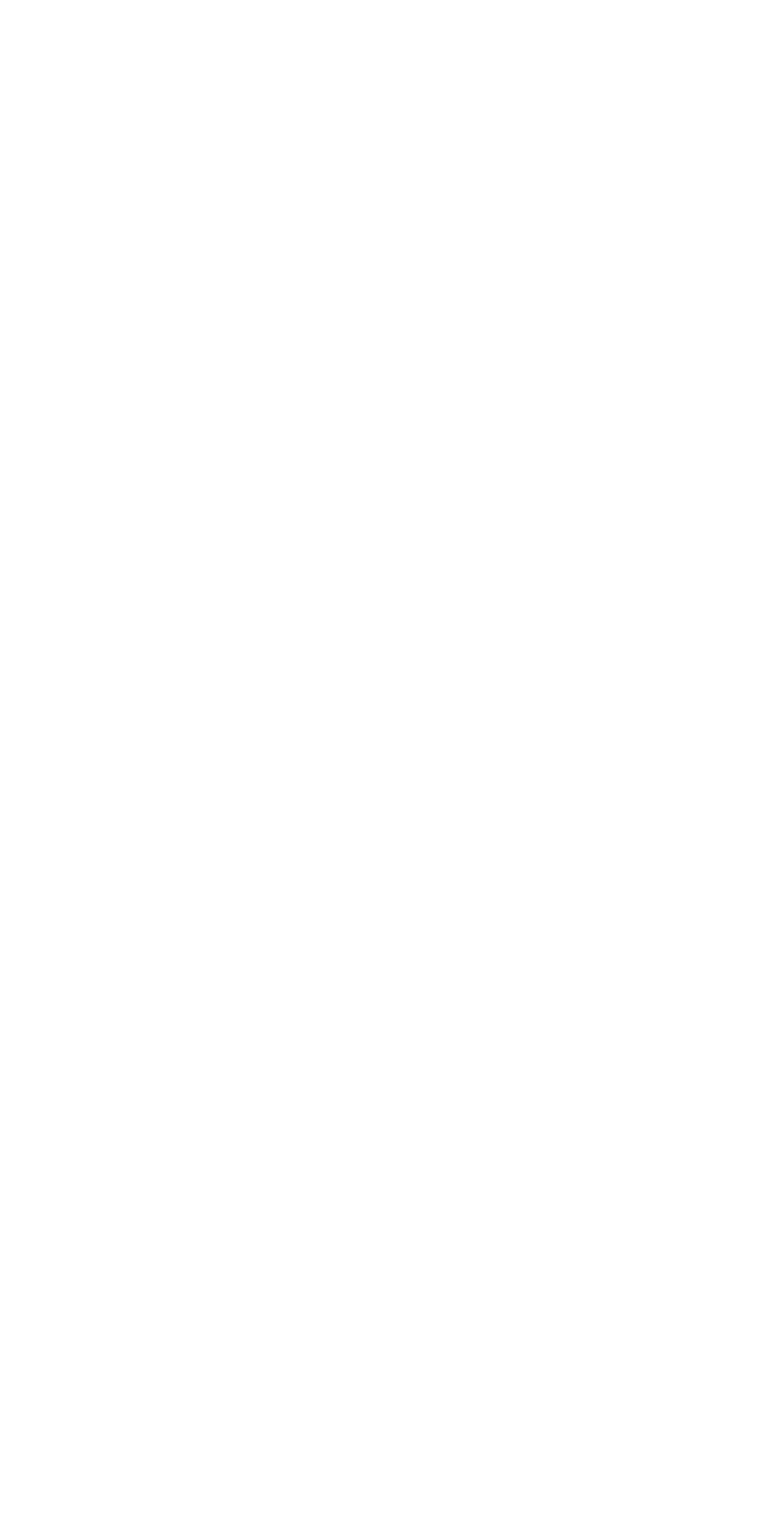
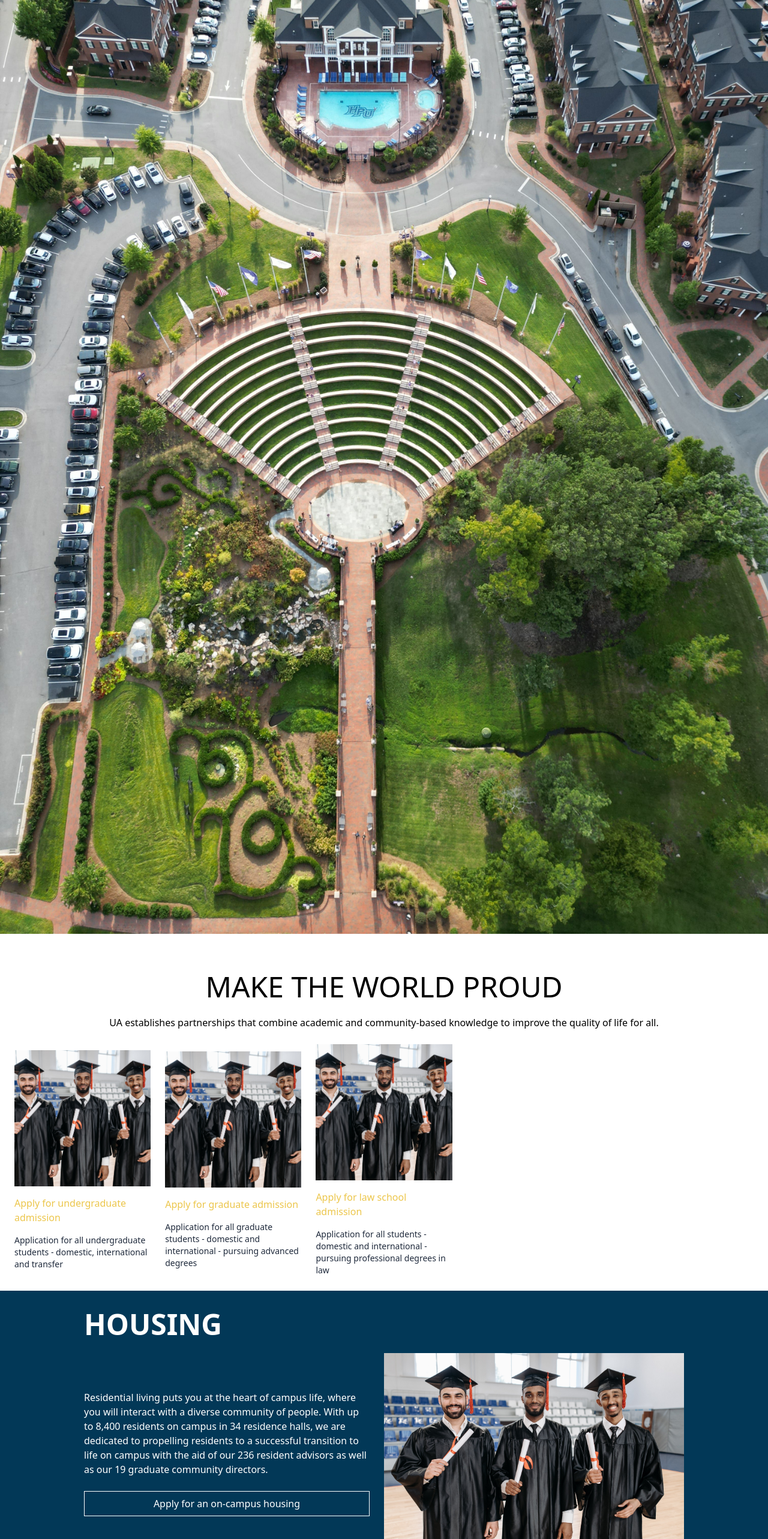
Before and after one commit to Ali-Fattahian/delphis-university-frontend, a React (Create React App) app: page /apply in a window 1280 px wide. Before the commit this address had no page. Shown: the part 234-2800 px from the top of the page at 60% size. Before the commit the page ends 800 px from the top, so only its background shows below. Built offline with nearby package versions, Linux system fonts and the light colour scheme.

Commit message:
create the apply page, set to width of links in CardNoBorder components to 100%

```diff
--- a/src/App.js
+++ b/src/App.js
@@ -4,6 +4,7 @@ import "./App.css";
 import ResearchResourcesPage from "./pages/Research/ResearchResourcesPage";
 import ResearchCenterPage from "./pages/Research/ResearchCenterPage";
 import CommunityPage from "./pages/CommunityPage";
+import ApplyPage from "./pages/ApplyPage";
 
 function App() {
   return (
@@ -13,6 +14,7 @@ function App() {
         <Route element={<ResearchResourcesPage />} path="/research-resources" />
         <Route element={<ResearchCenterPage />} path="/research-center" />
         <Route element={<CommunityPage />} path="/community" />
+        <Route element={<ApplyPage />} path="/apply" />
       </Routes>
     </Router>
   );
--- a/src/components/layout/CardNoBorder.js
+++ b/src/components/layout/CardNoBorder.js
@@ -11,7 +11,10 @@ const CardNoBorder = ({ maxWidth, imageURL, title, text, link }) => {
         src={imageURL}
         alt="Alternative text"
       />
-      <a className="text-vgyellow hover:underline cursor-pointer" href={link}>
+      <a
+        className="text-vgyellow hover:underline cursor-pointer w-full"
+        href={link}
+      >
         {title}
       </a>
       <p className="text-sm text-slate-800">{text}</p>
--- a/src/components/layout/Navbar.hamMenu.js
+++ b/src/components/layout/Navbar.hamMenu.js
@@ -11,7 +11,7 @@ const NavbarhamMenu = ({ hideHamMenu }) => {
       <ul className="flex flex-col gap-4 p-3 bg-gradient-to-t from-[#ffc816] via-[#e3dc1d] to-vgyellow">
         <li>
           <a
-            href="/"
+            href="/apply"
             className="transition-all text-white font-bold duration-300 text-sm p-4"
           >
             Apply
--- a/src/main.css
+++ b/src/main.css
@@ -687,8 +687,12 @@ video {
   margin-top: 1.5rem;
 }
 
-.block {
-  display: block;
+.mt-8 {
+  margin-top: 2rem;
+}
+
+.mt-9 {
+  margin-top: 2.25rem;
 }
 
 .inline-block {
@@ -757,10 +761,6 @@ video {
   width: 100%;
 }
 
-.w-9\/12 {
-  width: 75%;
-}
-
 .min-w-\[100px\] {
   min-width: 100px;
 }
@@ -773,6 +773,10 @@ video {
   max-width: 48rem;
 }
 
+.max-w-\[1000px\] {
+  max-width: 1000px;
+}
+
 .max-w-\[300px\] {
   max-width: 300px;
 }
@@ -781,24 +785,12 @@ video {
   max-width: 380px;
 }
 
+.max-w-\[400px\] {
+  max-width: 400px;
+}
+
 .max-w-\[500px\] {
   max-width: 500px;
-}
-
-.max-w-\[800px\] {
-  max-width: 800px;
-}
-
-.max-w-\[1000px\] {
-  max-width: 1000px;
-}
-
-.max-w-\[600px\] {
-  max-width: 600px;
-}
-
-.max-w-\[400px\] {
-  max-width: 400px;
 }
 
 .flex-1 {
@@ -821,6 +813,24 @@ video {
 
 .translate-y-3 {
   --tw-translate-y: 0.75rem;
+  -webkit-transform: translate(var(--tw-translate-x), var(--tw-translate-y)) rotate(var(--tw-rotate)) skewX(var(--tw-skew-x)) skewY(var(--tw-skew-y)) scaleX(var(--tw-scale-x)) scaleY(var(--tw-scale-y));
+          transform: translate(var(--tw-translate-x), var(--tw-translate-y)) rotate(var(--tw-rotate)) skewX(var(--tw-skew-x)) skewY(var(--tw-skew-y)) scaleX(var(--tw-scale-x)) scaleY(var(--tw-scale-y));
+}
+
+.translate-y-10 {
+  --tw-translate-y: 2.5rem;
+  -webkit-transform: translate(var(--tw-translate-x), var(--tw-translate-y)) rotate(var(--tw-rotate)) skewX(var(--tw-skew-x)) skewY(var(--tw-skew-y)) scaleX(var(--tw-scale-x)) scaleY(var(--tw-scale-y));
+          transform: translate(var(--tw-translate-x), var(--tw-translate-y)) rotate(var(--tw-rotate)) skewX(var(--tw-skew-x)) skewY(var(--tw-skew-y)) scaleX(var(--tw-scale-x)) scaleY(var(--tw-scale-y));
+}
+
+.translate-y-12 {
+  --tw-translate-y: 3rem;
+  -webkit-transform: translate(var(--tw-translate-x), var(--tw-translate-y)) rotate(var(--tw-rotate)) skewX(var(--tw-skew-x)) skewY(var(--tw-skew-y)) scaleX(var(--tw-scale-x)) scaleY(var(--tw-scale-y));
+          transform: translate(var(--tw-translate-x), var(--tw-translate-y)) rotate(var(--tw-rotate)) skewX(var(--tw-skew-x)) skewY(var(--tw-skew-y)) scaleX(var(--tw-scale-x)) scaleY(var(--tw-scale-y));
+}
+
+.translate-y-9 {
+  --tw-translate-y: 2.25rem;
   -webkit-transform: translate(var(--tw-translate-x), var(--tw-translate-y)) rotate(var(--tw-rotate)) skewX(var(--tw-skew-x)) skewY(var(--tw-skew-y)) scaleX(var(--tw-scale-x)) scaleY(var(--tw-scale-y));
           transform: translate(var(--tw-translate-x), var(--tw-translate-y)) rotate(var(--tw-rotate)) skewX(var(--tw-skew-x)) skewY(var(--tw-skew-y)) scaleX(var(--tw-scale-x)) scaleY(var(--tw-scale-y));
 }
@@ -1614,9 +1624,8 @@ video {
   background-color: rgb(236 198 75 / 0.95);
 }
 
-.bg-slate-50 {
-  --tw-bg-opacity: 1;
-  background-color: rgb(248 250 252 / var(--tw-bg-opacity));
+.bg-gradient-to-b {
+  background-image: linear-gradient(to bottom, var(--tw-gradient-stops));
 }
 
 .bg-gradient-to-l {
@@ -1631,8 +1640,10 @@ video {
   background-image: linear-gradient(to top, var(--tw-gradient-stops));
 }
 
-.bg-gradient-to-b {
-  background-image: linear-gradient(to bottom, var(--tw-gradient-stops));
+.from-\[\#0000\] {
+  --tw-gradient-from: #0000 var(--tw-gradient-from-position);
+  --tw-gradient-to: rgb(0 0 0 / 0) var(--tw-gradient-to-position);
+  --tw-gradient-stops: var(--tw-gradient-from), var(--tw-gradient-to);
 }
 
 .from-\[\#ffc816\] {
@@ -1647,18 +1658,6 @@ video {
   --tw-gradient-stops: var(--tw-gradient-from), var(--tw-gradient-to);
 }
 
-.from-\[\#\] {
-  --tw-gradient-from: # var(--tw-gradient-from-position);
-  --tw-gradient-to: rgb(255 255 255 / 0) var(--tw-gradient-to-position);
-  --tw-gradient-stops: var(--tw-gradient-from), var(--tw-gradient-to);
-}
-
-.from-\[\#0000\] {
-  --tw-gradient-from: #0000 var(--tw-gradient-from-position);
-  --tw-gradient-to: rgb(0 0 0 / 0) var(--tw-gradient-to-position);
-  --tw-gradient-stops: var(--tw-gradient-from), var(--tw-gradient-to);
-}
-
 .via-\[\#252874\] {
   --tw-gradient-to: rgb(37 40 116 / 0)  var(--tw-gradient-to-position);
   --tw-gradient-stops: var(--tw-gradient-from), #252874 var(--tw-gradient-via-position), var(--tw-gradient-to);
@@ -1669,6 +1668,10 @@ video {
   --tw-gradient-stops: var(--tw-gradient-from), #e3dc1d var(--tw-gradient-via-position), var(--tw-gradient-to);
 }
 
+.to-\[\#0000006a\] {
+  --tw-gradient-to: #0000006a var(--tw-gradient-to-position);
+}
+
 .to-\[\#3e617a\] {
   --tw-gradient-to: #3e617a var(--tw-gradient-to-position);
 }
@@ -1679,26 +1682,6 @@ video {
 
 .to-vgyellow {
   --tw-gradient-to: #ecc64b var(--tw-gradient-to-position);
-}
-
-.to-\[\#00000030\] {
-  --tw-gradient-to: #00000030 var(--tw-gradient-to-position);
-}
-
-.to-\[\#00000040\] {
-  --tw-gradient-to: #00000040 var(--tw-gradient-to-position);
-}
-
-.to-\[\#00000050\] {
-  --tw-gradient-to: #00000050 var(--tw-gradient-to-position);
-}
-
-.to-\[\#00000059\] {
-  --tw-gradient-to: #00000059 var(--tw-gradient-to-position);
-}
-
-.to-\[\#0000006a\] {
-  --tw-gradient-to: #0000006a var(--tw-gradient-to-position);
 }
 
 .bg-cover {
@@ -1821,6 +1804,11 @@ video {
   line-height: 2rem;
 }
 
+.text-3xl {
+  font-size: 1.875rem;
+  line-height: 2.25rem;
+}
+
 .text-4xl {
   font-size: 2.25rem;
   line-height: 2.5rem;
@@ -1844,11 +1832,6 @@ video {
 .text-xs {
   font-size: 0.75rem;
   line-height: 1rem;
-}
-
-.text-3xl {
-  font-size: 1.875rem;
-  line-height: 2.25rem;
 }
 
 .font-bold {
@@ -2263,6 +2246,14 @@ video {
 
 .transition-colors {
   transition-property: color, background-color, border-color, text-decoration-color, fill, stroke;
+  transition-timing-function: cubic-bezier(0.4, 0, 0.2, 1);
+  transition-duration: 150ms;
+}
+
+.transition {
+  transition-property: color, background-color, border-color, text-decoration-color, fill, stroke, opacity, box-shadow, -webkit-transform, -webkit-filter, -webkit-backdrop-filter;
+  transition-property: color, background-color, border-color, text-decoration-color, fill, stroke, opacity, box-shadow, transform, filter, backdrop-filter;
+  transition-property: color, background-color, border-color, text-decoration-color, fill, stroke, opacity, box-shadow, transform, filter, backdrop-filter, -webkit-transform, -webkit-filter, -webkit-backdrop-filter;
   transition-timing-function: cubic-bezier(0.4, 0, 0.2, 1);
   transition-duration: 150ms;
 }
@@ -2369,10 +2360,6 @@ li {
 }
 
 @media (min-width: 640px) {
-  .sm\:block {
-    display: block;
-  }
-
   .sm\:flex {
     display: flex;
   }
@@ -2397,10 +2384,6 @@ li {
     flex: 1 1 0%;
   }
 
-  .sm\:flex-grow {
-    flex-grow: 1;
-  }
-
   .sm\:grid-cols-2 {
     grid-template-columns: repeat(2, minmax(0, 1fr));
   }
@@ -2427,6 +2410,11 @@ li {
 
   .sm\:gap-4 {
     gap: 1rem;
+  }
+
+  .sm\:text-4xl {
+    font-size: 2.25rem;
+    line-height: 2.5rem;
   }
 
   .sm\:text-5xl {
@@ -2434,28 +2422,17 @@ li {
     line-height: 1;
   }
 
-  .sm\:text-2xl {
-    font-size: 1.5rem;
-    line-height: 2rem;
-  }
-
   .sm\:text-sm {
     font-size: 0.875rem;
     line-height: 1.25rem;
   }
-
-  .sm\:text-3xl {
-    font-size: 1.875rem;
-    line-height: 2.25rem;
-  }
-
-  .sm\:text-4xl {
-    font-size: 2.25rem;
-    line-height: 2.5rem;
-  }
 }
 
 @media (min-width: 720px) {
+  .min-\[720px\]\:mt-12 {
+    margin-top: 3rem;
+  }
+
   .min-\[720px\]\:block {
     display: block;
   }
@@ -2470,6 +2447,48 @@ li {
 
   .min-\[720px\]\:hidden {
     display: none;
+  }
+
+  .min-\[720px\]\:translate-y-\[50px\] {
+    --tw-translate-y: 50px;
+    -webkit-transform: translate(var(--tw-translate-x), var(--tw-translate-y)) rotate(var(--tw-rotate)) skewX(var(--tw-skew-x)) skewY(var(--tw-skew-y)) scaleX(var(--tw-scale-x)) scaleY(var(--tw-scale-y));
+            transform: translate(var(--tw-translate-x), var(--tw-translate-y)) rotate(var(--tw-rotate)) skewX(var(--tw-skew-x)) skewY(var(--tw-skew-y)) scaleX(var(--tw-scale-x)) scaleY(var(--tw-scale-y));
+  }
+
+  .min-\[720px\]\:translate-y-\[100px\] {
+    --tw-translate-y: 100px;
+    -webkit-transform: translate(var(--tw-translate-x), var(--tw-translate-y)) rotate(var(--tw-rotate)) skewX(var(--tw-skew-x)) skewY(var(--tw-skew-y)) scaleX(var(--tw-scale-x)) scaleY(var(--tw-scale-y));
+            transform: translate(var(--tw-translate-x), var(--tw-translate-y)) rotate(var(--tw-rotate)) skewX(var(--tw-skew-x)) skewY(var(--tw-skew-y)) scaleX(var(--tw-scale-x)) scaleY(var(--tw-scale-y));
+  }
+
+  .min-\[720px\]\:translate-y-4 {
+    --tw-translate-y: 1rem;
+    -webkit-transform: translate(var(--tw-translate-x), var(--tw-translate-y)) rotate(var(--tw-rotate)) skewX(var(--tw-skew-x)) skewY(var(--tw-skew-y)) scaleX(var(--tw-scale-x)) scaleY(var(--tw-scale-y));
+            transform: translate(var(--tw-translate-x), var(--tw-translate-y)) rotate(var(--tw-rotate)) skewX(var(--tw-skew-x)) skewY(var(--tw-skew-y)) scaleX(var(--tw-scale-x)) scaleY(var(--tw-scale-y));
+  }
+
+  .min-\[720px\]\:translate-y-3 {
+    --tw-translate-y: 0.75rem;
+    -webkit-transform: translate(var(--tw-translate-x), var(--tw-translate-y)) rotate(var(--tw-rotate)) skewX(var(--tw-skew-x)) skewY(var(--tw-skew-y)) scaleX(var(--tw-scale-x)) scaleY(var(--tw-scale-y));
+            transform: translate(var(--tw-translate-x), var(--tw-translate-y)) rotate(var(--tw-rotate)) skewX(var(--tw-skew-x)) skewY(var(--tw-skew-y)) scaleX(var(--tw-scale-x)) scaleY(var(--tw-scale-y));
+  }
+
+  .min-\[720px\]\:translate-y-2 {
+    --tw-translate-y: 0.5rem;
+    -webkit-transform: translate(var(--tw-translate-x), var(--tw-translate-y)) rotate(var(--tw-rotate)) skewX(var(--tw-skew-x)) skewY(var(--tw-skew-y)) scaleX(var(--tw-scale-x)) scaleY(var(--tw-scale-y));
+            transform: translate(var(--tw-translate-x), var(--tw-translate-y)) rotate(var(--tw-rotate)) skewX(var(--tw-skew-x)) skewY(var(--tw-skew-y)) scaleX(var(--tw-scale-x)) scaleY(var(--tw-scale-y));
+  }
+
+  .min-\[720px\]\:translate-y-1 {
+    --tw-translate-y: 0.25rem;
+    -webkit-transform: translate(var(--tw-translate-x), var(--tw-translate-y)) rotate(var(--tw-rotate)) skewX(var(--tw-skew-x)) skewY(var(--tw-skew-y)) scaleX(var(--tw-scale-x)) scaleY(var(--tw-scale-y));
+            transform: translate(var(--tw-translate-x), var(--tw-translate-y)) rotate(var(--tw-rotate)) skewX(var(--tw-skew-x)) skewY(var(--tw-skew-y)) scaleX(var(--tw-scale-x)) scaleY(var(--tw-scale-y));
+  }
+
+  .min-\[720px\]\:translate-y-0 {
+    --tw-translate-y: 0px;
+    -webkit-transform: translate(var(--tw-translate-x), var(--tw-translate-y)) rotate(var(--tw-rotate)) skewX(var(--tw-skew-x)) skewY(var(--tw-skew-y)) scaleX(var(--tw-scale-x)) scaleY(var(--tw-scale-y));
+            transform: translate(var(--tw-translate-x), var(--tw-translate-y)) rotate(var(--tw-rotate)) skewX(var(--tw-skew-x)) skewY(var(--tw-skew-y)) scaleX(var(--tw-scale-x)) scaleY(var(--tw-scale-y));
   }
 
   .min-\[720px\]\:flex-row {
@@ -2490,9 +2509,9 @@ li {
     flex-direction: row;
   }
 
-  .md\:text-3xl {
-    font-size: 1.875rem;
-    line-height: 2.25rem;
+  .md\:text-5xl {
+    font-size: 3rem;
+    line-height: 1;
   }
 
   .md\:text-base {
@@ -2500,16 +2519,6 @@ li {
     line-height: 1.5rem;
   }
 
-  .md\:text-4xl {
-    font-size: 2.25rem;
-    line-height: 2.5rem;
-  }
-
-  .md\:text-5xl {
-    font-size: 3rem;
-    line-height: 1;
-  }
-
   .md\:font-semibold {
     font-weight: 600;
   }
--- /dev/null
+++ b/src/pages/ApplyPage.js
@@ -0,0 +1,104 @@
+import React from "react";
+import Navbar from "../components/layout/Navbar";
+import CardNoBorderContainer from "../components/layout/CardNoBorderContainer";
+import LinkButtonAlt from "../components/utilities/LinkButtonAlt";
+import ImageNextToParagraphMoreInfo from "../components/layout/ImageNextToParagraph.MoreInfo";
+import Footer from "../components/layout/Footer";
+
+const imageURL = require("../assets/images/university.jpeg");
+const imageURL2 = require("../assets/images/pexels-pavel-danilyuk-7942550.jpeg");
+
+const ApplyPage = () => {
+  const cardsArr = [
+    {
+      key: 1,
+      imageURL: imageURL2,
+      title: "Apply for undergraduate admission",
+      text: "Application for all undergraduate students - domestic, international and transfer",
+    },
+    {
+      key: 2,
+      imageURL: imageURL2,
+      title: "Apply for graduate admission",
+      text: "Application for all graduate students - domestic and international - pursuing advanced degrees",
+    },
+    {
+      key: 3,
+      imageURL: imageURL2,
+      title: "Apply for law school admission",
+      text: "Application for all students - domestic and international - pursuing professional degrees in law",
+    },
+  ];
+
+  const cardsArr2 = [
+    {
+      key: 1,
+      imageURL: imageURL2,
+      title: "Apply for financial aid",
+      text: "Learn more about opportunities to finance your education",
+    },
+    {
+      key: 2,
+      imageURL: imageURL2,
+      title: "Scholarships for freshmen and transfer students",
+      text: "Scholarship opportunities for incoming freshmen and transfer students",
+    },
+    {
+      key: 3,
+      imageURL: imageURL2,
+      title: "Schorlarships for current students",
+      text: "Scholarship application for students currently attending UD",
+    },
+  ];
+
+  return (
+    <>
+      <Navbar />
+      <img
+        src={imageURL}
+        alt="Apply now"
+        className="object-cover translate-y-9 min-[720px]:translate-y-0"
+      />
+      <div className="p-6 mt-10 text-left">
+        <h1 className="text-3xl sm:text-5xl mb-6 text-center overflow-hidden">
+          MAKE THE WORLD PROUD
+        </h1>
+        <p className="text-center mb-6">
+          UA establishes partnerships that combine academic and community-based
+          knowledge to improve the quality of life for all.
+        </p>
+        <CardNoBorderContainer cardsArr={cardsArr} />
+      </div>
+      <ImageNextToParagraphMoreInfo
+        classes={{ marginTop: "0" }}
+        imageLink={imageURL2}
+        bgColor="vgblue"
+        textColor="white"
+        title="HOUSING"
+        text={`Residential living puts you at the heart of campus life, where you will interact with a diverse community of people.
+
+        With up to 8,400 residents on campus in 34 residence halls, we are dedicated to propelling residents to a successful transition to life on campus with the aid of our 236 resident advisors as well as our 19 graduate community directors.`}
+        reverse={true}
+        buttonComponent={
+          <LinkButtonAlt
+            name="Apply for an on-campus housing"
+            link="/"
+            classes="text-center"
+          />
+        }
+      />
+      <div className="p-6 mt-10 text-left">
+        <h1 className="text-3xl sm:text-5xl mb-6 text-center overflow-hidden">
+          SCHOLARSHIPS & FINANCIAL AID
+        </h1>
+        <p className="text-center mb-6">
+          Financial resources for incoming and current students.
+        </p>
+        <CardNoBorderContainer cardsArr={cardsArr2} />
+      </div>
+      <Footer />
+    </>
+  );
+};
+
+export default ApplyPage;
```
